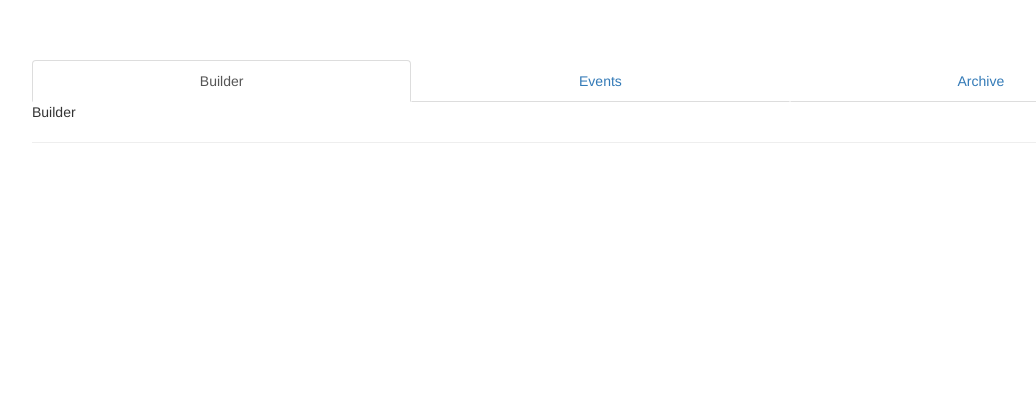
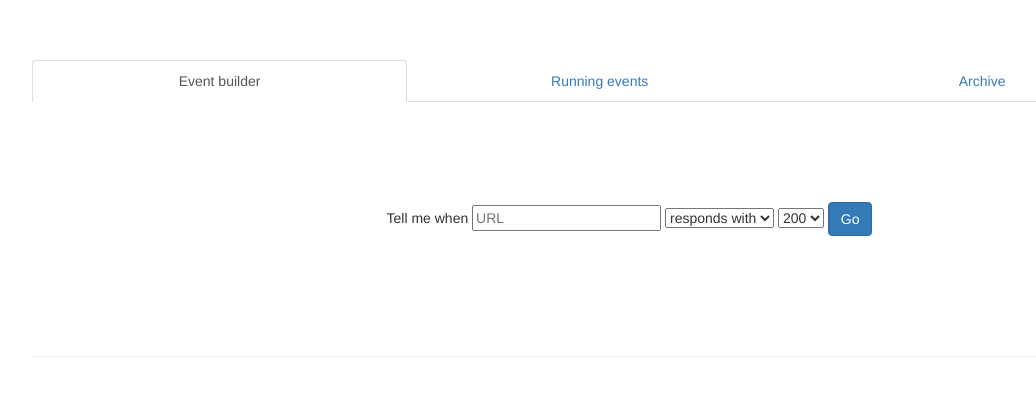
Before and after one commit to cpenner461/tellmewhen, a Flask app: page /builder in a window 1280 px wide. Shown: the top 396 px of the page, without its empty margins (38-1074 px from the left). Run offline with Flask 2, Linux system fonts and the light colour scheme; some libraries are stand-ins or nearby versions.

Commit message:
Event builder statement.

```diff
--- a/tmw/static/css/style.css
+++ b/tmw/static/css/style.css
@@ -19,3 +19,17 @@ h1 { color: #ff0000 }
 .panel-heading {
   font-weight: bold;
 }
+
+/* Event builder statement */
+.event-builder {
+	margin:100px 0;
+	text-align:center;
+}
+
+.event-builder li {
+	display:inline-block;
+}
+
+.event-builder li.string {
+	display:none;
+}
--- a/tmw/static/js/base.js
+++ b/tmw/static/js/base.js
@@ -0,0 +1,10 @@
+$( ".event-type select" ).on('change', function() {
+  console.log( this.value );
+  if (this.value == "shows") {
+  	$( ".response" ).hide();
+  	$( ".string" ).css( "display" , "inline-block" );
+  } else {
+  	$( ".response" ).css( "display" , "inline-block" );
+  	$( ".string" ).hide()
+  }
+});
--- a/tmw/templates/builder.html
+++ b/tmw/templates/builder.html
@@ -9,6 +9,7 @@
 
     <!-- Le styles -->
     <link href="../static/css/bootstrap.css" rel="stylesheet">
+    <link href="../static/css/style.css" rel="stylesheet">
     <style type="text/css">
       body {
         padding-top: 60px;
@@ -35,21 +36,52 @@
     <div class="container">
 
     	<div role="tabpanel">
-
         <!-- Nav tabs -->
         <ul class="nav nav-tabs nav-justified" role="tablist">
-			<li role="presentation" class="active" id="builder-tab"><a href="#builder" aria-controls="builder" role="tab" data-toggle="tab">Builder</a></li>
-			<li role="presentation" id="events-tab"><a href="#events" aria-controls="events" role="tab" data-toggle="tab">Events</a></li>
+        	<li role="presentation" class="active" id="builder-tab"><a href="#builder" aria-controls="builder" role="tab" data-toggle="tab">Event builder</a></li>
+        	<li role="presentation" id="events-tab"><a href="#events" aria-controls="events" role="tab" data-toggle="tab">Running events</a></li>
         	<li role="presentation" is="archive-tab"><a href="#archive" aria-controls="archive" role="tab" data-toggle="tab">Archive</a></li>
         </ul>
 
     		<!-- Tab panes -->
     		<div class="tab-content">
-			<div role="tabpanel" class="tab-pane fade in active" id="builder">Builder</div>
+    			<div role="tabpanel" class="tab-pane fade in active" id="builder">
+            <div class="container">
+              <div class="row">
+                <div class="col-md-12">
+                  <ul class="event-builder">
+                    <li>
+                      Tell me when
+                    </li>
+                    <li>
+                      <input type="text" placeholder="URL">
+                    </li>
+                    <li class="event-type">
+                      <select>
+                        <option class="response-event">responds with</option>
+                        <option class="response-string">shows</option>
+                      </select>
+                    </li>
+                    <li class="response">
+                      <select>
+                        <option>200</option>
+                        <option>500</option>
+                      </select>
+                    </li>
+                    <li class="string">
+                      <input type="text" placeholder="Success">
+                    </li>
+                    <li>
+                      <button class="btn btn-primary" type="submit">Go</button>
+                    </li>
+                  </ul>
+                </div>
+              </div>
+            </div>
+          </div>
     			<div role="tabpanel" class="tab-pane fade" id="events">Events</div>
     			<div role="tabpanel" class="tab-pane fade" id="archive">Archive</div>
     		</div>
-
   		</div>
       <hr>
       <footer>
```
Lines whose indentation alone changed are shown as unchanged.
